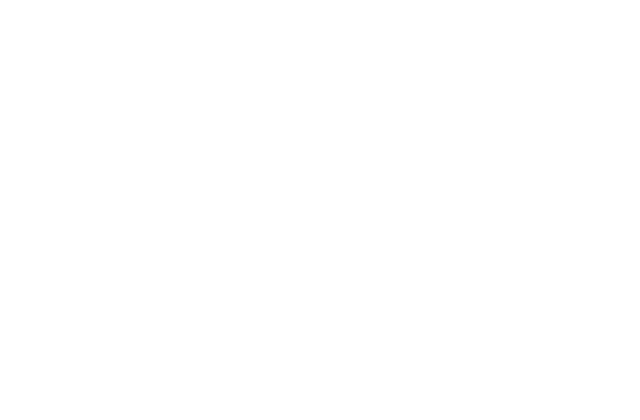
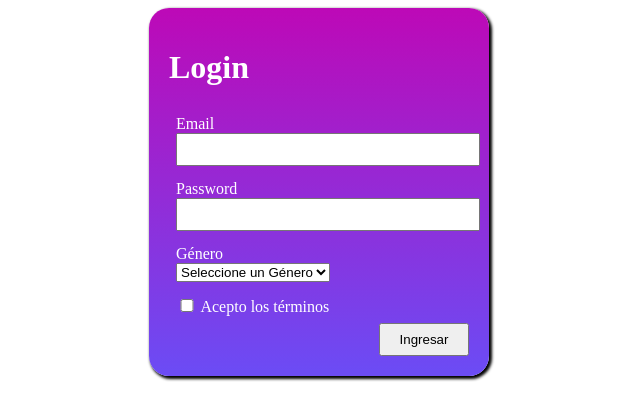
Before and after one commit to iderlisaguilera/nivelacion-mir, a plain HTML site: page ejercicio3/index.html in a window 1280 px wide. Shown: the whole page, without its empty margins (321-961 px from the left). Drawn offline with Linux system fonts and the light colour scheme.

Commit message:
Implementa el formulario del tercer ejercicio

```diff
--- a/ejercicio3/index.html
+++ b/ejercicio3/index.html
@@ -9,5 +9,34 @@
 </head>
 <body>
 
+    <div>
+        <form>
+            <h1>Login</h1>
+            <div class="margen">
+                <label for="email">Email</label>
+                <br/>
+                <input type="email" id="email" name="email" />
+            </div>
+            <div class="margen">
+                <label for="password">Password</label>
+                <br/>
+                <input type="password" id="password" name="password" />
+            </div>
+            <div class="margen">
+                <label for="genero">Género</label>
+                <br/>
+                <select name="genero">
+                    <option value="" disabled selected>Seleccione un Género</option>
+                    <option value="masculino">Masculino</option>
+                    <option value="femenino">Femenino</option>
+                </select>
+            </div>
+            <div class="margen">
+                    <input type="checkbox" id="terminos" name="terminos"  />
+                    <label for="terminos">Acepto los términos</label>
+            </div>
+                <input id="boton" type="submit" value="Ingresar" />
+        </form>
+    </div>
 </body>
 </html>
--- a/ejercicio3/styles.css
+++ b/ejercicio3/styles.css
@@ -0,0 +1,27 @@
+form {
+    width: 300px;
+    padding: 20px;
+    border-radius: 20px;
+    margin: 0 auto;
+    background: linear-gradient(#bd09b7, #6b4cf5) ;
+    color: white;
+    box-shadow: 2px 2px 3px 1px black;
+}
+.margen {
+    padding: 7px;
+}
+input {
+    padding: 7px;
+    width: 100%;
+}
+#terminos {
+    width: 5%;
+}
+#boton{
+    padding: 5px 15px 5 px 15 px;
+    width: 30%;
+    margin-left: 70%;
+}
+@media (min-width: 500px) {
+    width: 100%;
+}
```
